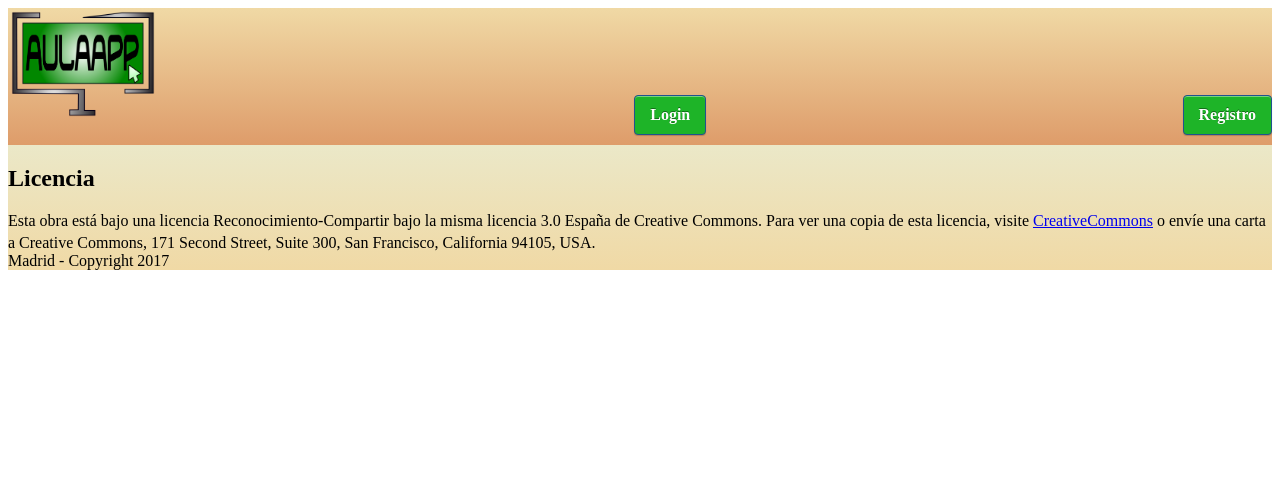
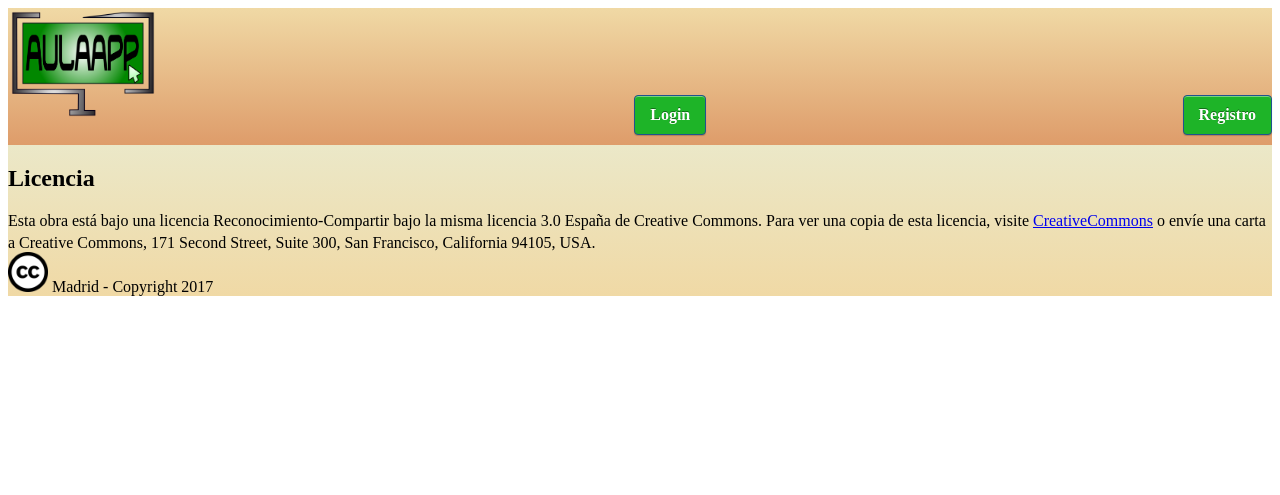
Before and after one commit to project2aulaapp/aulaapp, a PHP site: template views/template.php in a window 1280 px wide. Shown: the top 495 px of the page. Run offline with PHP 8.4, Linux system fonts and the light colour scheme; the template is opened without the code that fills it, so the values that code supplies are empty.

Commit message:
añadido el logotipo de creativeCommons en el footer ^^

```diff
--- a/views/modules/footer.php
+++ b/views/modules/footer.php
@@ -3,4 +3,5 @@
             bajo la misma licencia 3.0 España de Creative Commons.
             Para ver una copia de esta licencia, visite <a href="https://creativecommons.org/licenses/by-sa/3.0/es/">CreativeCommons</a>
             o envíe una carta a Creative Commons, 171 Second Street, Suite 300, San Francisco, California 94105, USA.<br />
+            <img src="src/img/creative_commons.png" width="40" height="40">
 Madrid - Copyright <?php echo date("Y"); ?>
```
Also changed, not shown: src/img/creative_commons.png (added).
